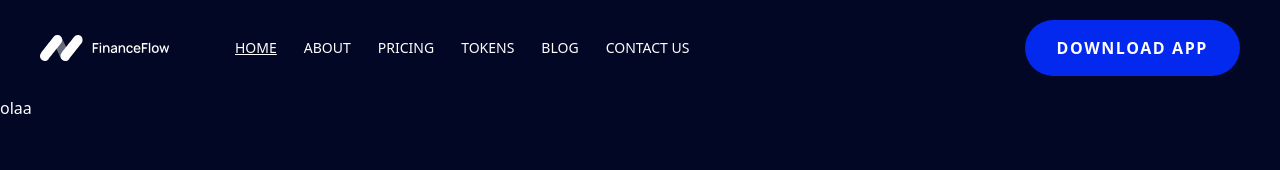
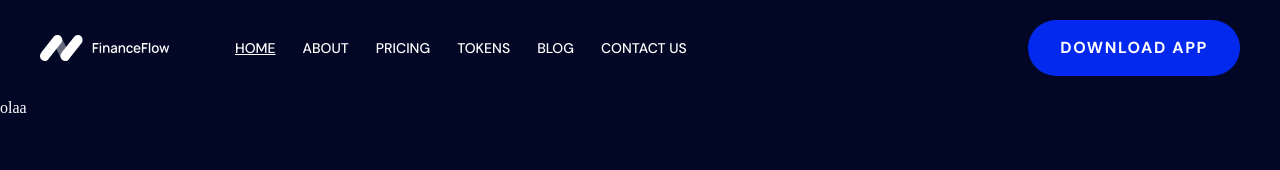
Before and after one commit to juliuscaezarff/Finance-Flow, a Next.js app: page / in a window 1280 px wide. Shown: the top 170 px of the page. Built offline with nearby package versions, Linux system fonts and the light colour scheme.

Commit message:
feat: configurando a font

```diff
--- a/tailwind.config.ts
+++ b/tailwind.config.ts
@@ -7,11 +7,15 @@ const config: Config = {
     './src/app/**/*.{js,ts,jsx,tsx,mdx}'
   ],
   theme: {
+    fontFamily: {
+      sans: ['var(--font-sans)', 'sans-serif']
+    },
     extend: {
       backgroundImage: {
         'gradient-radial': 'radial-gradient(var(--tw-gradient-stops))',
         'gradient-conic':
-          'conic-gradient(from 180deg at 50% 50%, var(--tw-gradient-stops))'
+          'conic-gradient(from 180deg at 50% 50%, var(--tw-gradient-stops))',
+        'gradient-radial-mobile': "url(/assets/Vector.png)"
       },
       colors: {
         'blue-primary': '#010D50',
```
